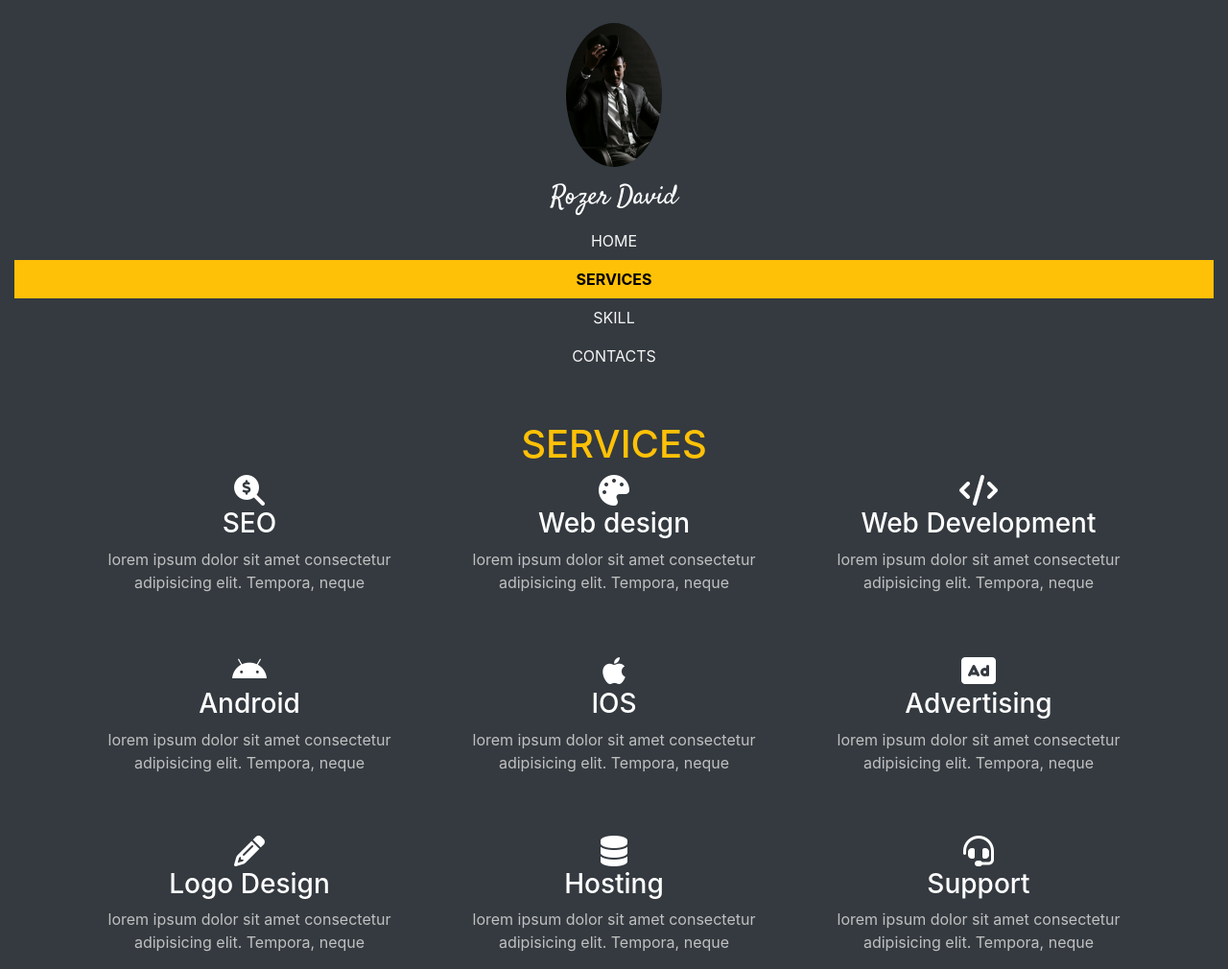
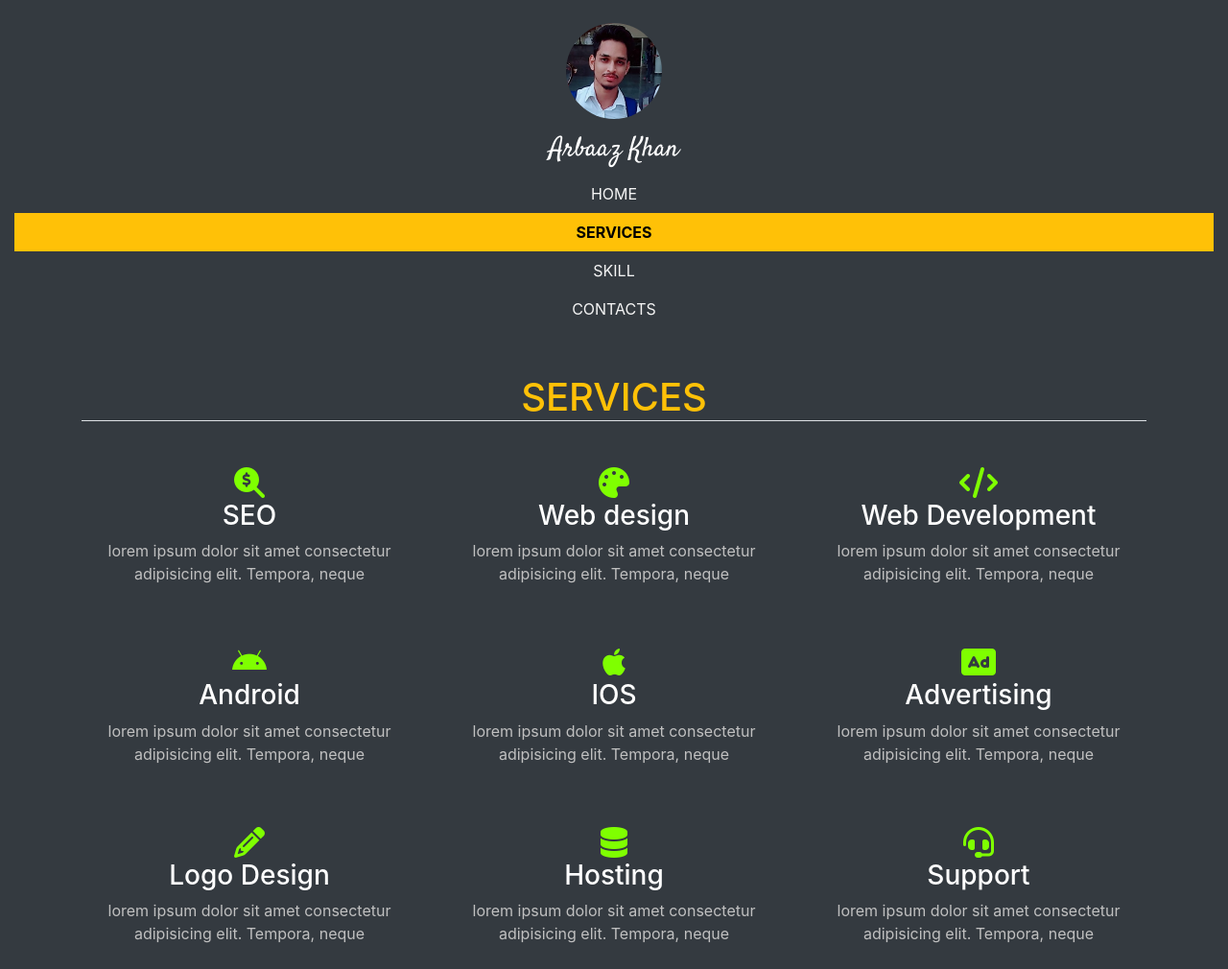
Before and after one commit to AkCoding/Resume360-, a Django app: page /serv/services/ in a window 1280 px wide. Shown: the whole page at 96% size. After the commit the page ends 983 px from the top, so only its background shows below. Run offline with Django 3.2, Linux system fonts and the light colour scheme; some libraries are stand-ins or nearby versions.

Commit message:
Updated Front_end Code

```diff
--- a/core/static/core/css/core.css
+++ b/core/static/core/css/core.css
@@ -13,7 +13,7 @@ min-height:100%
 }
 
 .i-color{
-    color:chartreuse;
+    color:#7fff00;
 }
 
 .ss-color {
--- a/core/templates/core/home.html
+++ b/core/templates/core/home.html
@@ -2,6 +2,7 @@
 {% load static %}
 {% block content %}
 <div class="mt-5">
+    <h1 class="text-warning mb-5 border-bottom">HOME</h1>
     <div class="text-center">
         <img src="{% static 'core/images/pic.jpg' %}" alt="Profile Picture"
         class="img-thumbnail" width="150px" height="50px">
@@ -10,7 +11,7 @@
     <h1 class="font-weight-bold st-font">HELLO,</h1>
     <div class="px-4" style="line-height:2rem;">
     <p style="text-indent:100px;">
-        I am <b class="text-warning"> Rozer David</b> having 5 year
+        I am <b class="text-warning">Arbaaz Khan</b> having 5 year
         of full-stack web development experience for global businesses,
         I offre the technical experience you are seeking for your web developer position.
     </p>
--- a/core/templates/core/sidebar.html
+++ b/core/templates/core/sidebar.html
@@ -5,7 +5,7 @@
                      alt="Profile pic" class="img-fluid rounded-circle mt-4"
                      width="100px" height="100px" >
             </div>
-            <h3 class="text-white mt-3 st-font">Rozer David</h3>
+            <h3 class="text-white mt-3 st-font">Arbaaz Khan</h3>
 <!--            <hr class="border light">-->
         	<nav class="nav flex-column text-center">
             <a href="{% url 'home' %}" class="nav-link {{home}}">HOME</a>
--- a/edu/views.py
+++ b/edu/views.py
@@ -1,5 +1,4 @@
 from django.shortcuts import render
-
 # Create your views here.
 def skill(request):
     context = {'skill' : 'active'}
--- a/serv/templates/serv/services.html
+++ b/serv/templates/serv/services.html
@@ -1,22 +1,22 @@
 {% extends 'core/base.html' %}
 {% block content %}
 <div class="container mt-5">
-    <h1 class="text-warning md-5">SERVICES</h1>
-    <div class="row text-white text-white mb-5">
+    <h1 class="text-warning md-5 border-bottom">SERVICES</h1>
+    <div class="row text-white text-white mb-5 mt-5">
         <div class="col-sm-4">
-            <i class="fas fa-search-dollar fa-2x md-3 i-colo"></i>
+            <i class="fas fa-search-dollar fa-2x md-3 i-color"></i>
             <h3>SEO</h3>
             <p class="ss-color">lorem ipsum dolor sit amet consectetur adipisicing elit.
             Tempora, neque</p>
         </div>
         <div class="col-sm-4">
-            <i class="fas fa-palette fa-2x md-3 i-colo"></i>
+            <i class="fas fa-palette fa-2x md-3 i-color"></i>
             <h3>Web design</h3>
             <p class="ss-color">lorem ipsum dolor sit amet consectetur adipisicing elit.
             Tempora, neque</p>
         </div>
         <div class="col-sm-4">
-            <i class="fas fa-code fa-2x md-3 i-colo"></i>
+            <i class="fas fa-code fa-2x md-3 i-color"></i>
             <h3>Web Development</h3>
             <p class="ss-color">lorem ipsum dolor sit amet consectetur adipisicing elit.
             Tempora, neque</p>
@@ -26,19 +26,19 @@
 
     <div class="row text-white text-white mb-5">
         <div class="col-sm-4">
-            <i class="fab fa-android fa-2x md-3 i-colo"></i>
+            <i class="fab fa-android fa-2x md-3 i-color"></i>
             <h3>Android</h3>
             <p class="ss-color">lorem ipsum dolor sit amet consectetur adipisicing elit.
             Tempora, neque</p>
         </div>
         <div class="col-sm-4">
-            <i class="fab fa-apple fa-2x md-3 i-colo"></i>
+            <i class="fab fa-apple fa-2x md-3 i-color"></i>
             <h3>IOS</h3>
             <p class="ss-color">lorem ipsum dolor sit amet consectetur adipisicing elit.
             Tempora, neque</p>
         </div>
         <div class="col-sm-4">
-            <i class="fas fa-ad fa-2x md-3 i-colo"></i>
+            <i class="fas fa-ad fa-2x md-3 i-color"></i>
             <h3>Advertising</h3>
             <p class="ss-color">lorem ipsum dolor sit amet consectetur adipisicing elit.
             Tempora, neque</p>
@@ -49,19 +49,19 @@
 
     <div class="row text-white text-white mb-5">
         <div class="col-sm-4">
-            <i class="fas fa-pencil-alt fa-2x md-3 i-colo"></i>
+            <i class="fas fa-pencil-alt fa-2x md-3 i-color"></i>
             <h3>Logo Design</h3>
             <p class="ss-color">lorem ipsum dolor sit amet consectetur adipisicing elit.
             Tempora, neque</p>
         </div>
         <div class="col-sm-4">
-            <i class="fas fa-database fa-2x md-3 i-colo"></i>
+            <i class="fas fa-database fa-2x md-3 i-color"></i>
             <h3>Hosting</h3>
             <p class="ss-color">lorem ipsum dolor sit amet consectetur adipisicing elit.
             Tempora, neque</p>
         </div>
         <div class="col-sm-4">
-            <i class="fas fa-headset fa-2x md-3 i-colo"></i>
+            <i class="fas fa-headset fa-2x md-3 i-color"></i>
             <h3>Support</h3>
             <p class="ss-color">lorem ipsum dolor sit amet consectetur adipisicing elit.
             Tempora, neque</p>
```
Also changed, not shown: core/templates/core/contact.html (+7 -6 lines), core/static/core/images/pic.jpg, db.sqlite3.
